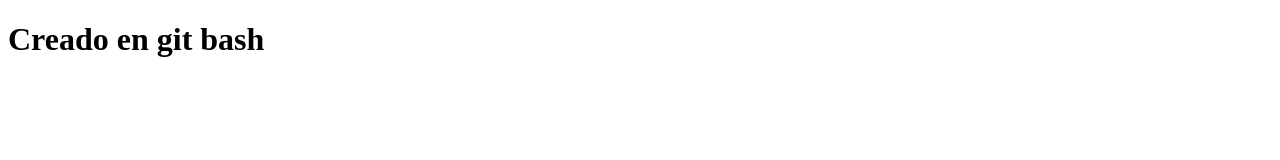
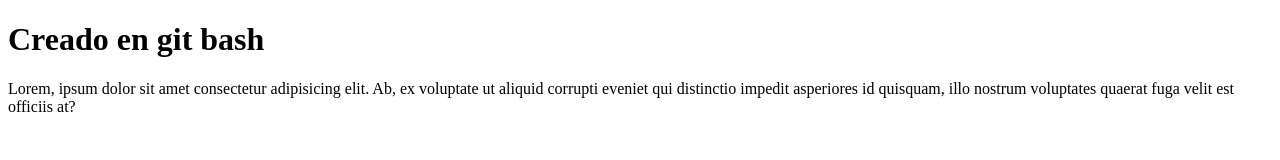
Before and after one commit to josemi9201/23-asir1-demo-clase, a plain HTML site: page index.html in a window 1280 px wide. Drawn offline with Linux system fonts and the light colour scheme.

Commit message:
update con un parrafo

```diff
--- a/index.html
+++ b/index.html
@@ -7,5 +7,6 @@
 </head>
 <body>
     <h1>Creado en git bash</h1>
+    <p>Lorem, ipsum dolor sit amet consectetur adipisicing elit. Ab, ex voluptate ut aliquid corrupti eveniet qui distinctio impedit asperiores id quisquam, illo nostrum voluptates quaerat fuga velit est officiis at?</p>
 </body>
 </html>
```
